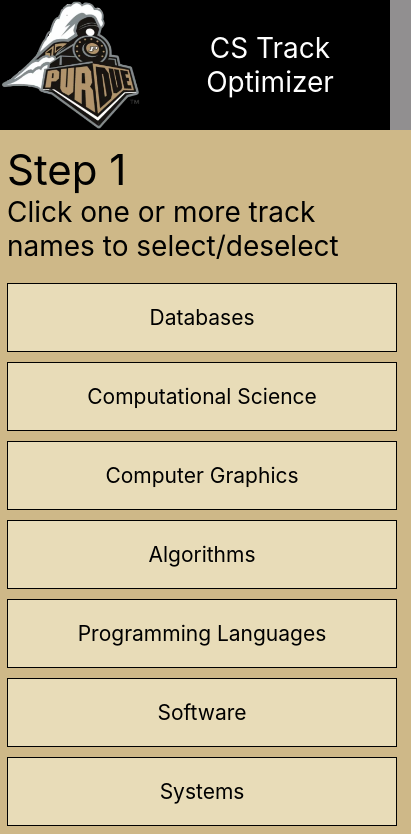
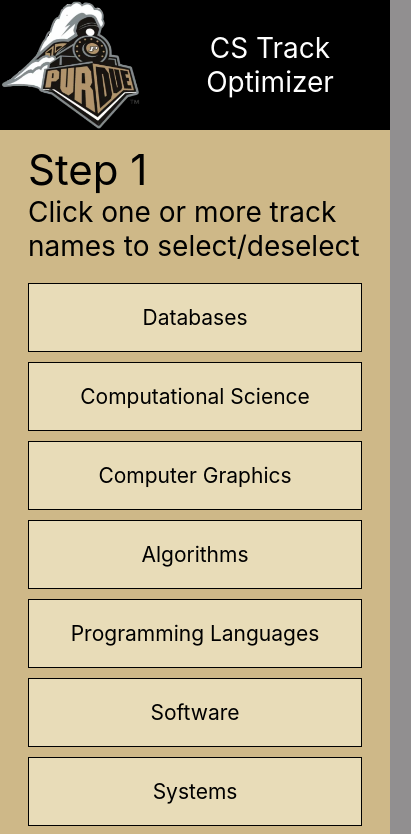
Before and after one commit to athata1/CSTrackOptimizerReact, a React (Create React App) app in the folder serverless_client/: page / in a window 390 px wide. Shown: the top 834 px of the page, 411 px wide, since content can reach past the window. Built offline with nearby package versions, Linux system fonts and the light colour scheme; the HTML template or start-up script is replaced by a standard one.

Commit message:
Fixed padding problems

```diff
--- a/serverless_client/src/App.css
+++ b/serverless_client/src/App.css
@@ -54,9 +54,12 @@
 }
 
 .container {
+  -webkit-box-sizing: border-box;
+ -moz-box-sizing: border-box;
+ box-sizing: border-box;
   padding-bottom: 30rem;
   padding-left: 2rem;
-  padding-right: 1rem;
+  padding-right: 2rem;
   padding-top: calc(10px + .3rem);
   width: 60rem;
   background-color: #CEB888;
@@ -189,6 +192,10 @@
 }
 
 @media (max-width: 470px) {
+  .container {
+    width: 100%;
+    height: 100%;
+  }
   .track-list {
     grid-template-columns: repeat(1, 1fr);
   }
```
